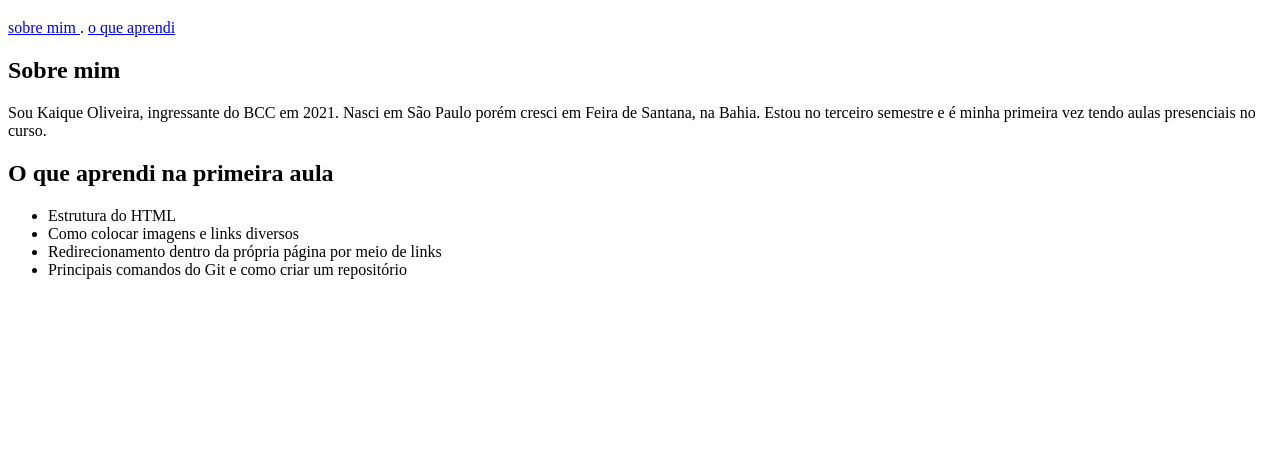
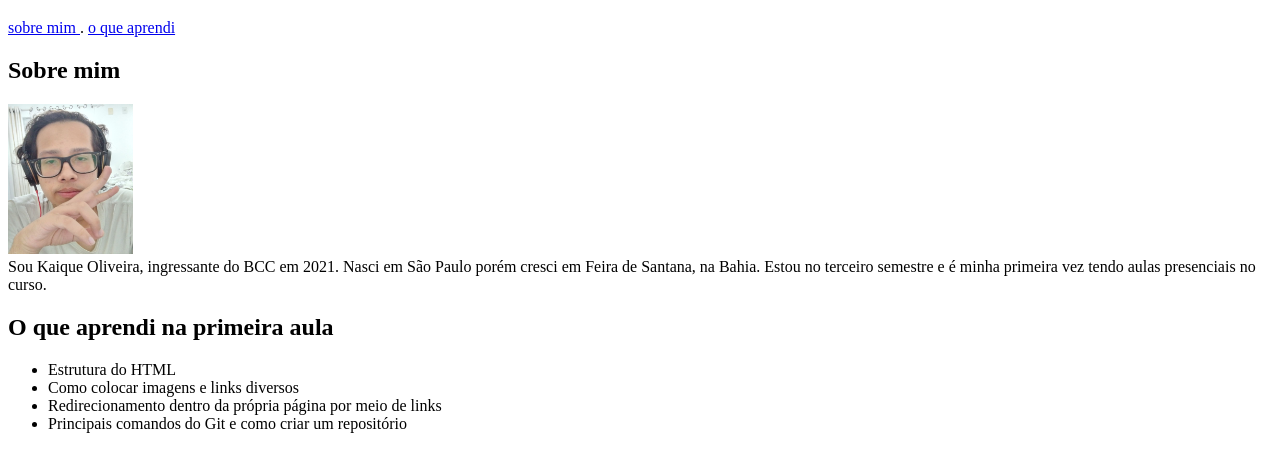
Before and after one commit to Kaiqoliver/Webdev, a plain HTML site: page index.html in a window 1280 px wide. Shown: the part 61-532 px from the top of the page. Drawn offline with Linux system fonts and the light colour scheme.

Commit message:
Finalização da Tarefa 1

```diff
--- a/index.html
+++ b/index.html
@@ -8,11 +8,13 @@
     <a href="#sobre_mim">
       sobre mim
     </a>.
+
     <a href="#o_que_aprendi">
       o que aprendi
     </a>
     <a id="sobre_mim">
     <h2>Sobre mim</h2>
+    <img src="tarefa1.jpg" width="125" height="150"></img><br>
     Sou Kaique Oliveira, ingressante do BCC em 2021. Nasci em São Paulo porém cresci em Feira de Santana, na Bahia.
     Estou no terceiro semestre e é minha primeira vez tendo aulas presenciais no curso.
     </a>
```
Also changed, not shown: tarefa1.jpg (added).
